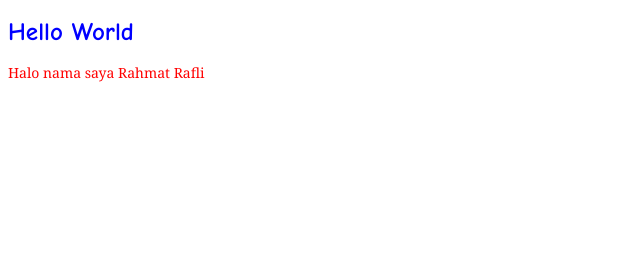
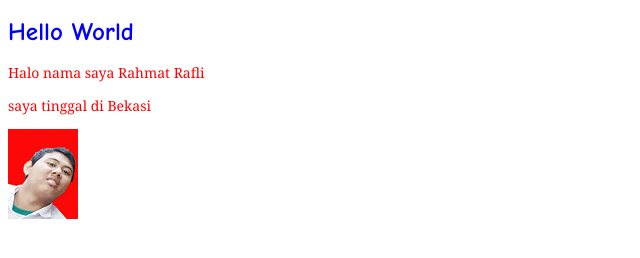
Before and after one commit to rahmatrafli1/rahmatrafli1.github.io, a plain HTML site: page index.html in a window 1280 px wide. Shown: the whole page, without its empty margins (0-640 px from the left). Drawn offline with Linux system fonts and the light colour scheme.

Commit message:
second commit

```diff
--- a/index.html
+++ b/index.html
@@ -10,5 +10,7 @@
   <body>
     <h1>Hello World</h1>
     <p>Halo nama saya Rahmat Rafli</p>
+    <p>saya tinggal di Bekasi</p>
+    <img src="gambar orang ganteng.png" />
   </body>
 </html>
```
Also changed, not shown: gambar orang ganteng.png (added).
